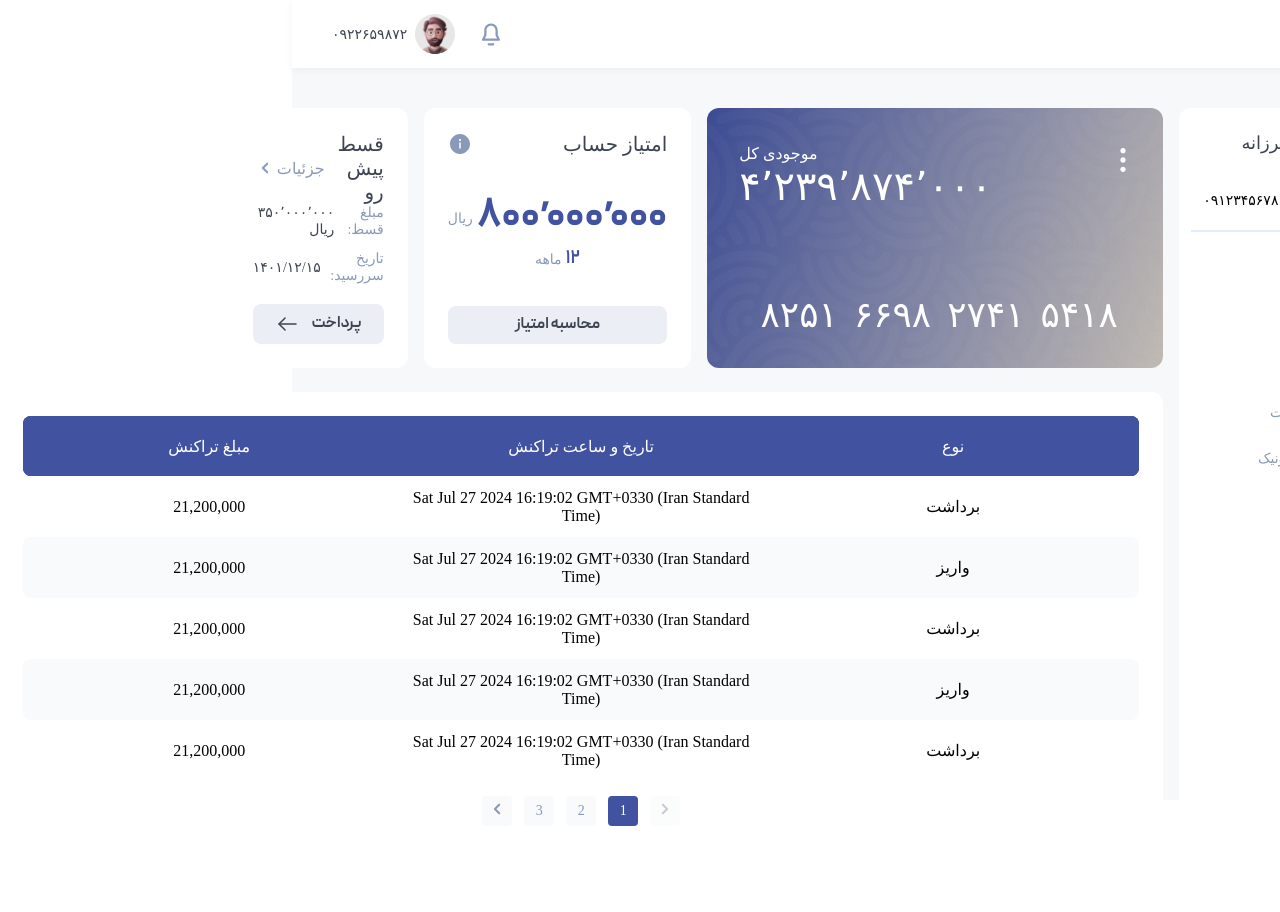
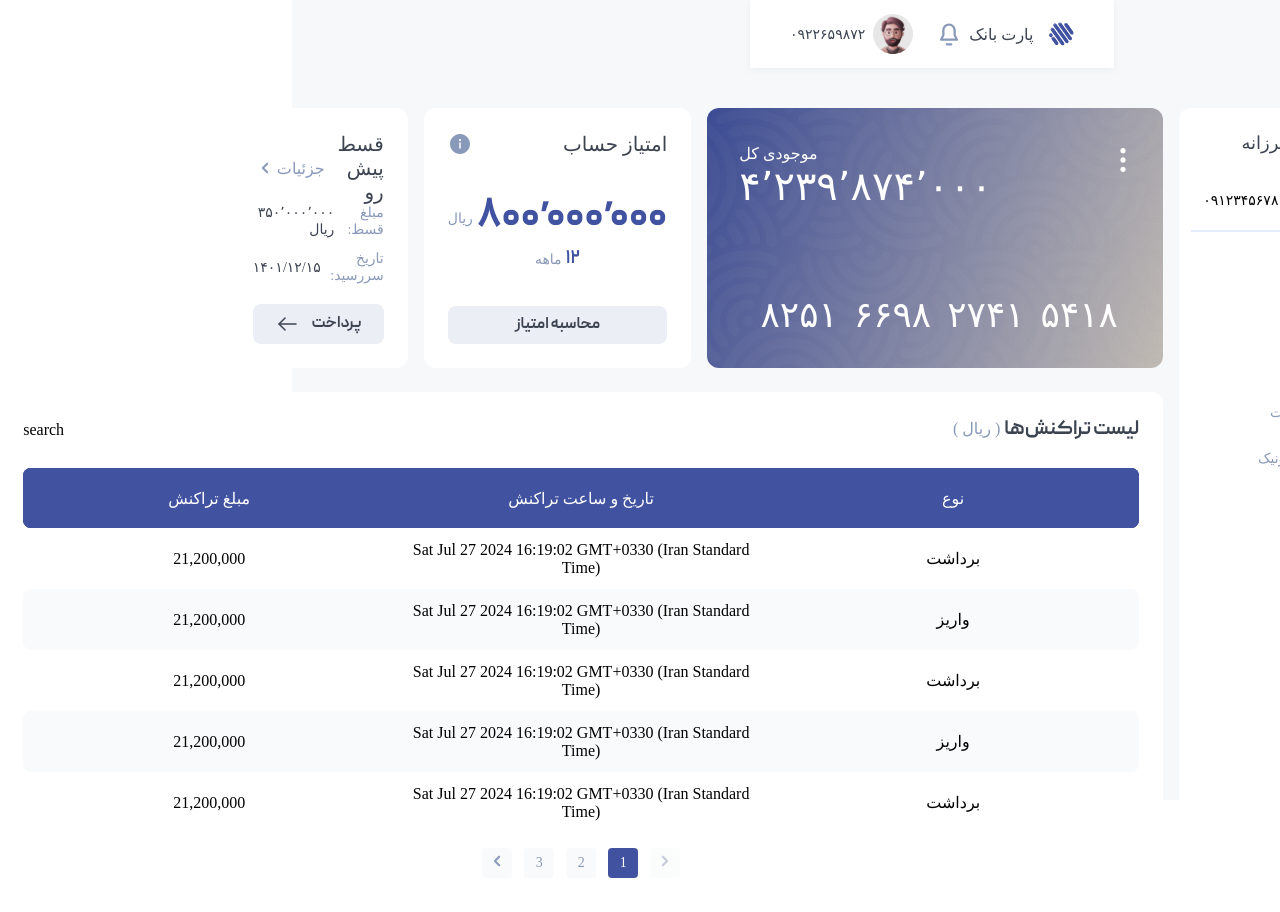
Before and after one commit to vahidefarzane/Part-bank-app, a Vue app: page / in a window 1280 px wide. Shown: the top 912 px of the page. Built offline with nearby package versions, Linux system fonts and the light colour scheme; a web font is replaced by a local one.

Commit message:
feat: add title for transaction list component

```diff
--- a/src/components/view/the-header.vue
+++ b/src/components/view/the-header.vue
@@ -1,6 +1,7 @@
 <script></script>
 
 <template>
+  <div class="main-header">
     <header class="header">
       <section class="header__logo">
         <img class="header__logo_icon" src="@/assets/icons/logo.svg" alt="logo" />
@@ -18,6 +19,7 @@
         </div>
       </section>
     </header>
+  </div>
 </template>
 
 <style lang="scss">
--- a/src/components/view/transaction-list.vue
+++ b/src/components/view/transaction-list.vue
@@ -1,10 +1,36 @@
 <script setup>
-import dashboardTable from './dashboard-table.vue';
+import dashboardTable from './dashboard-table.vue'
 </script>
 <template>
-  <main>
-    <dashboardTable/>
+  <main class="transaction">
+    <section class="transaction__header header">
+      <div class="header__title">
+        <span class="header__title_name">لیست تراکنش‌ها</span>
+        <span class="header__title_unit"> ( ریال )</span>
+      </div>
+      <div class="transaction__options">search</div>
+    </section>
+    <dashboardTable />
   </main>
 </template>
 
-<style></style>
+<style lang="scss">
+.transaction {
+  @include flex-box(column, null, null, 1.5rem);
+  &__header {
+    @include flex-box(row, space-between, center);
+  }
+  .header {
+    &__title {
+      &_name {
+        @include font-style(1.25rem, 700);
+        color: var(--black-500);
+      }
+      &_unit {
+        @include font-style(1rem, 400);
+        color: var(--secondary-200);
+      }
+    }
+  }
+}
+</style>
--- a/src/styles/sass/components/view/the-header.scss
+++ b/src/styles/sass/components/view/the-header.scss
@@ -1,3 +1,4 @@
+.main-header {
   .header {
     width: 100%;
     height: 4.25rem;
@@ -36,3 +37,4 @@
       }
     }
   }
+}
```
Lines whose indentation alone changed are shown as unchanged.
